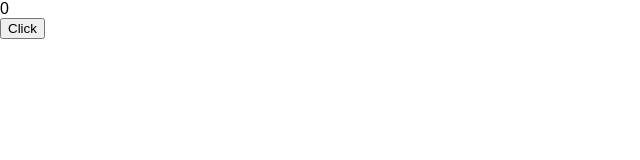
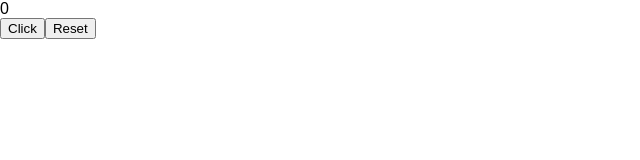
Before and after one commit to mtreerungroj/react-counter, a React (Create React App) app: page / in a window 1280 px wide. Shown: the top 160 px of the page, without its empty margins (0-640 px from the left). Built offline with nearby package versions, Linux system fonts and the light colour scheme.

Commit message:
add reset button to set val = 0

```diff
--- a/src/CounterBar.js
+++ b/src/CounterBar.js
@@ -1,12 +1,13 @@
 import React, { Component } from 'react'
 import { connect } from 'react-redux'
-import { inc } from './actions'
+import { inc, reset } from './actions'
 
 class CounterBar extends Component {
   render () {
     return (
       <div>
         <button onClick={this.props.inc}>Click</button>
+        <button onClick={this.props.reset}>Reset</button>
       </div>
     )
   }
@@ -15,7 +16,8 @@ class CounterBar extends Component {
 let mapDispatchToProps = dispatch => {
   // dispatch is store.dispatch
   return {
-    inc: () => dispatch(inc())
+    inc: () => dispatch(inc()),
+    reset: () => dispatch(reset())
   }
 }
 
--- a/src/actions.js
+++ b/src/actions.js
@@ -4,3 +4,9 @@ export const inc = (by = 1) => {
     by
   }
 }
+
+export const reset = () => {
+  return {
+    type: 'RESET'
+  }
+}
--- a/src/index.js
+++ b/src/index.js
@@ -8,9 +8,12 @@ import { Provider } from 'react-redux'
 let reducer = (state = { val: 0 }, action) => {
   if (action.type === 'INCREMENT') {
     return { val: state.val + action.by }
+  } else if (action.type === 'RESET') {
+    return { val: 0 }
   }
   return state
 }
+
 let store = createStore(reducer)
 // setInterval(() => store.dispatch({ type: 'INCREMENT', by: 1 }), 1000)
 
```
